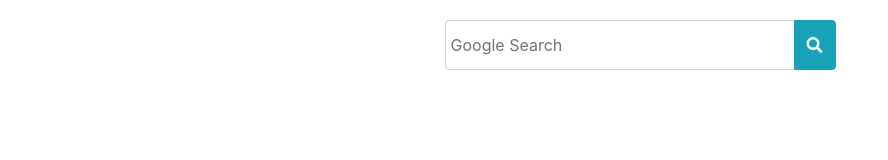
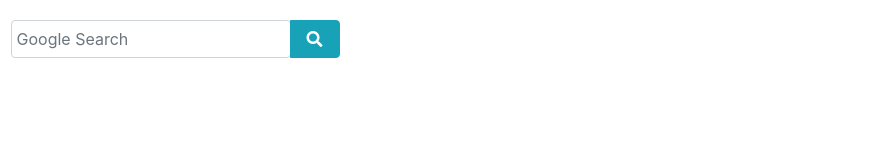
Before and after one commit to thetradecoder/google-search, a plain HTML site: page index.html in a window 1280 px wide. Shown: the whole page, without its empty margins (0-888 px from the left). Drawn offline with nearby package versions, Linux system fonts and the light colour scheme.

Commit message:
Update style.css

```diff
--- a/style.css
+++ b/style.css
@@ -1,4 +1,5 @@
 .google-search-container{
+  width:350px;
   display:flex;
   flex-direction:row;
   justify-content:center;
@@ -6,7 +7,9 @@
   background-color:transparent;
 }
 .google-search{
-  width:350px;
-  height:50px;
+  width:280px;
   padding:5px;
 }
+#googleSearchButton{
+width:50px;
+}
```
